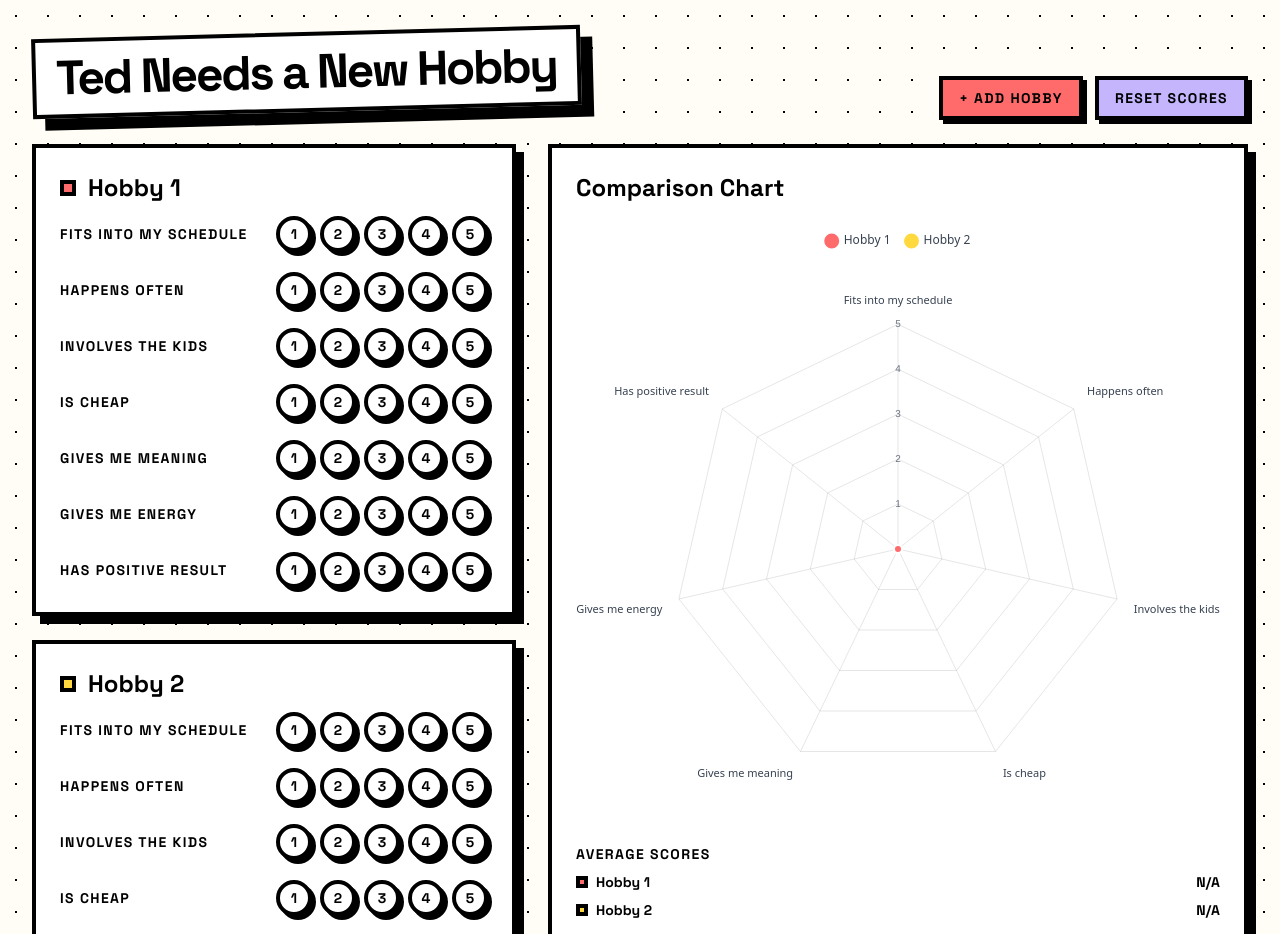
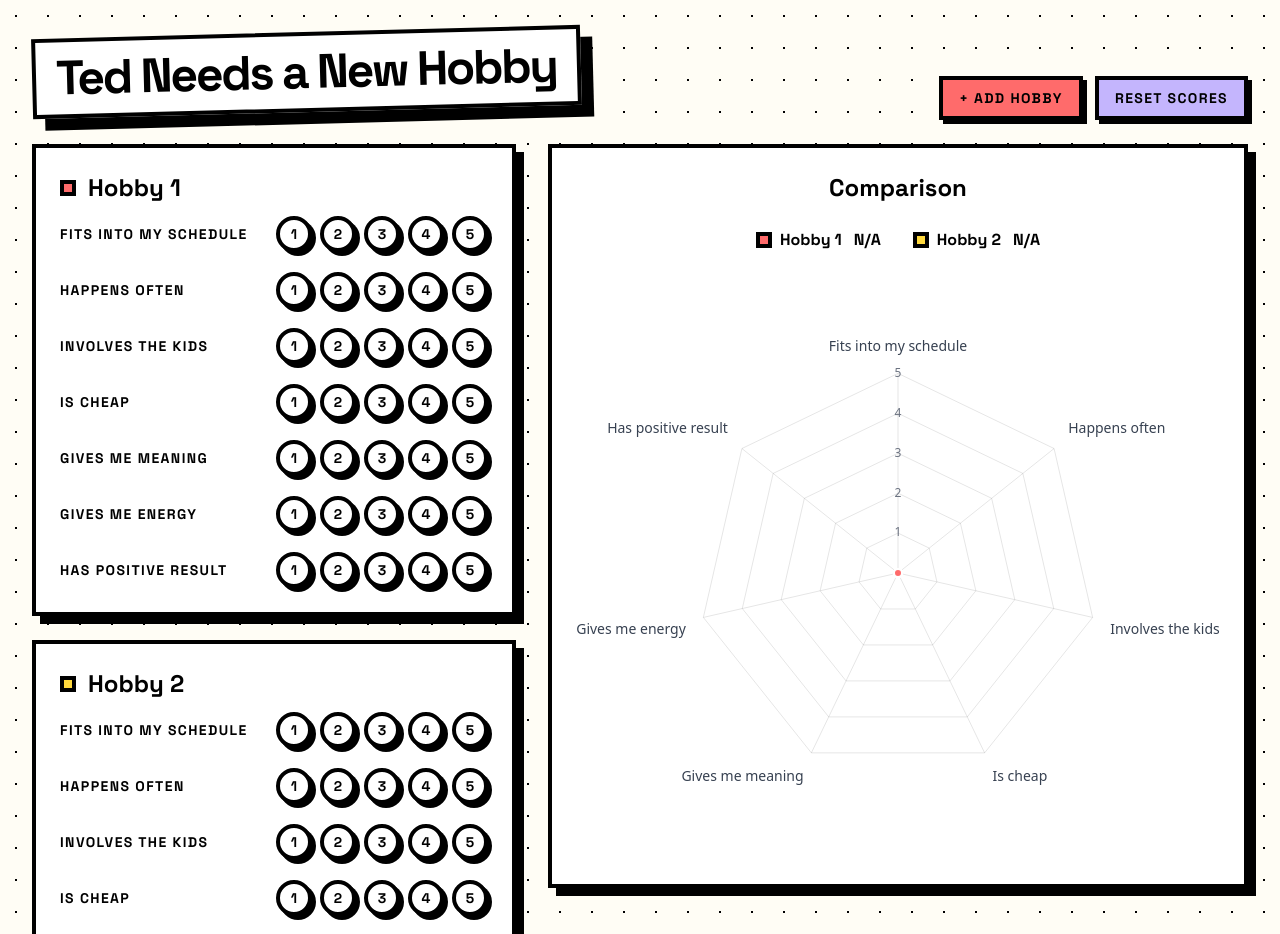
Before and after one commit to tedgoas-dialpad/Hobby-Comparison, a React (Vite) app: page / in a window 1280 px wide. Shown: the top 934 px of the page. Built offline with nearby package versions, Linux system fonts and the light colour scheme.

Commit message:
Adjust chart legend some more

```diff
--- a/src/components/HobbyComparison.tsx
+++ b/src/components/HobbyComparison.tsx
@@ -122,29 +122,13 @@ const HobbyComparison = () => {
 
         <div className="lg:sticky lg:top-4 h-fit">
           <div className="bg-white border-4 border-black nb-shadow-md p-6 nb-canvas-white">
-            <h2 className="text-2xl font-black mb-4">Comparison Chart</h2>
+            <h2 className="text-2xl font-black mb-4 text-center">Comparison</h2>
             <RadarChart
               hobbies={hobbies}
               visibleHobbies={visibleHobbies}
               onToggleVisibility={toggleHobbyVisibility}
+              calculateAverage={calculateAverage}
             />
-            <div className="mt-6 space-y-2">
-              <h3 className="text-sm font-black uppercase tracking-widest">Average Scores</h3>
-              {hobbies.map(hobby => {
-                const avg = calculateAverage(hobby);
-                return (
-                  <div key={hobby.id} className="flex items-center justify-between text-sm">
-                    <div className="flex items-center gap-2">
-                      <span className="inline-block w-3 h-3 border-4 border-black" style={{ backgroundColor: hobby.color }} />
-                      <span>{hobby.name}</span>
-                    </div>
-                    <span className="font-black">
-                      {avg !== null ? avg.toFixed(2) : 'N/A'}
-                    </span>
-                  </div>
-                );
-              })}
-            </div>
           </div>
         </div>
       </div>
--- a/src/components/RadarChart.tsx
+++ b/src/components/RadarChart.tsx
@@ -25,9 +25,10 @@ interface RadarChartProps {
   hobbies: Hobby[];
   visibleHobbies: Record<string, boolean>;
   onToggleVisibility: (id: string) => void;
+  calculateAverage: (hobby: Hobby) => number | null;
 }
 
-const RadarChart = ({ hobbies, visibleHobbies, onToggleVisibility }: RadarChartProps) => {
+const RadarChart = ({ hobbies, visibleHobbies, onToggleVisibility, calculateAverage }: RadarChartProps) => {
   const chartRef = useRef<ChartJS<'radar'>>(null);
 
   useEffect(() => {
@@ -75,8 +76,9 @@ const RadarChart = ({ hobbies, visibleHobbies, onToggleVisibility }: RadarChartP
         },
         pointLabels: {
           font: {
-            size: 11,
-            family: 'system-ui, -apple-system, sans-serif',
+            size: 14,
+            family: "'Space Grotesk', system-ui, -apple-system, sans-serif",
+            weight: '400',
           },
           color: '#374151',
           padding: 10,
@@ -86,7 +88,9 @@ const RadarChart = ({ hobbies, visibleHobbies, onToggleVisibility }: RadarChartP
           backdropColor: 'transparent',
           color: '#6b7280',
           font: {
-            size: 10,
+            size: 12,
+            family: "'Space Grotesk', system-ui, -apple-system, sans-serif",
+            weight: '400',
           },
         },
         suggestedMin: 0,
@@ -95,36 +99,7 @@ const RadarChart = ({ hobbies, visibleHobbies, onToggleVisibility }: RadarChartP
     },
     plugins: {
       legend: {
-        position: 'top',
-        labels: {
-          padding: 15,
-          font: {
-            size: 12,
-            family: 'system-ui, -apple-system, sans-serif',
-          },
-          color: '#374151',
-          usePointStyle: true,
-          pointStyle: 'circle',
-        },
-        onClick: (_e, legendItem, legend) => {
-          const index = legendItem.datasetIndex;
-          if (index !== undefined) {
-            const hobby = hobbies[index];
-            if (hobby) {
-              onToggleVisibility(hobby.id);
-            }
-          }
-        },
-        onHover: (event) => {
-          if (event.native?.target) {
-            (event.native.target as HTMLElement).style.cursor = 'pointer';
-          }
-        },
-        onLeave: (event) => {
-          if (event.native?.target) {
-            (event.native.target as HTMLElement).style.cursor = 'default';
-          }
-        },
+        display: false,
       },
       tooltip: {
         backgroundColor: 'rgba(0, 0, 0, 0.8)',
@@ -158,8 +133,34 @@ const RadarChart = ({ hobbies, visibleHobbies, onToggleVisibility }: RadarChartP
   }
 
   return (
-    <div className="w-full h-[600px]">
-      <Radar ref={chartRef} data={data} options={options} />
+    <div>
+      <div className="flex flex-wrap gap-4 justify-center">
+        {hobbies.map(hobby => {
+          const avg = calculateAverage(hobby);
+          const isVisible = visibleHobbies[hobby.id];
+          return (
+            <button
+              key={hobby.id}
+              onClick={() => onToggleVisibility(hobby.id)}
+              className={`flex items-center gap-2 text-base p-2 rounded hover:bg-gray-50 transition-colors cursor-pointer ${
+                !isVisible ? 'opacity-50' : ''
+              }`}
+            >
+              <span
+                className="inline-block w-4 h-4 border-4 border-black"
+                style={{ backgroundColor: hobby.color }}
+              />
+              <span className={!isVisible ? 'line-through' : ''}>{hobby.name}</span>
+              <span className="font-black ml-1">
+                {avg !== null ? avg.toFixed(2) : 'N/A'}
+              </span>
+            </button>
+          );
+        })}
+      </div>
+      <div className="w-full h-[600px]">
+        <Radar ref={chartRef} data={data} options={options} />
+      </div>
     </div>
   );
 };
```
